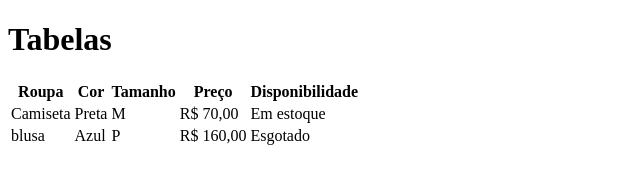
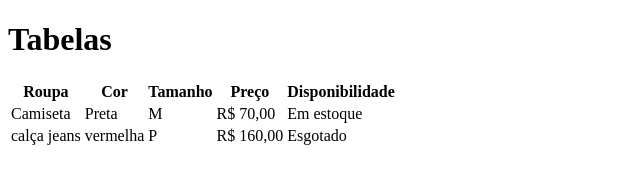
Before and after one commit to Deise-Nasielli/-tabelas, a plain HTML site: page index.html in a window 1280 px wide. Shown: the whole page, without its empty margins (0-640 px from the left). Drawn offline with Linux system fonts and the light colour scheme.

Commit message:
troca de blusa para calça jeans e a cor vermelha

```diff
--- a/index.html
+++ b/index.html
@@ -23,8 +23,8 @@
             <td>Em estoque </td>
         </tr>
         <t>
-            <td>blusa </td>
-            <td>Azul </td>
+            <td>calça jeans </td>
+            <td>vermelha </td> </td>
             <td>P</td>
             <td>R$ 160,00</td>
             <td>Esgotado</td>
```
